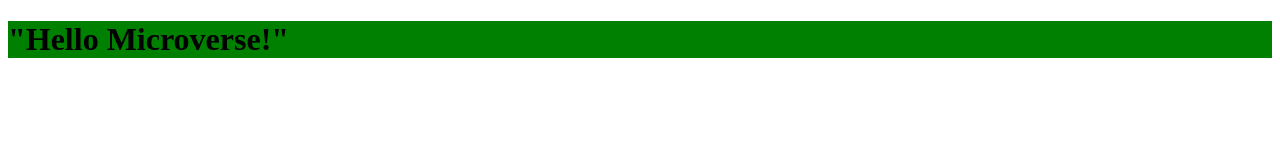
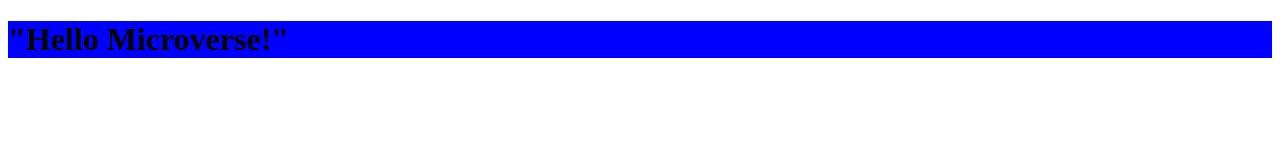
Before and after one commit to frnega/day2microverse, a plain HTML site: page index.html in a window 1280 px wide. Drawn offline with Linux system fonts and the light colour scheme.

Commit message:
changebody

```diff
--- a/body.css
+++ b/body.css
@@ -1 +1 @@
-h1 { background-color: green; }
+h1{background-color: blue;}
```
